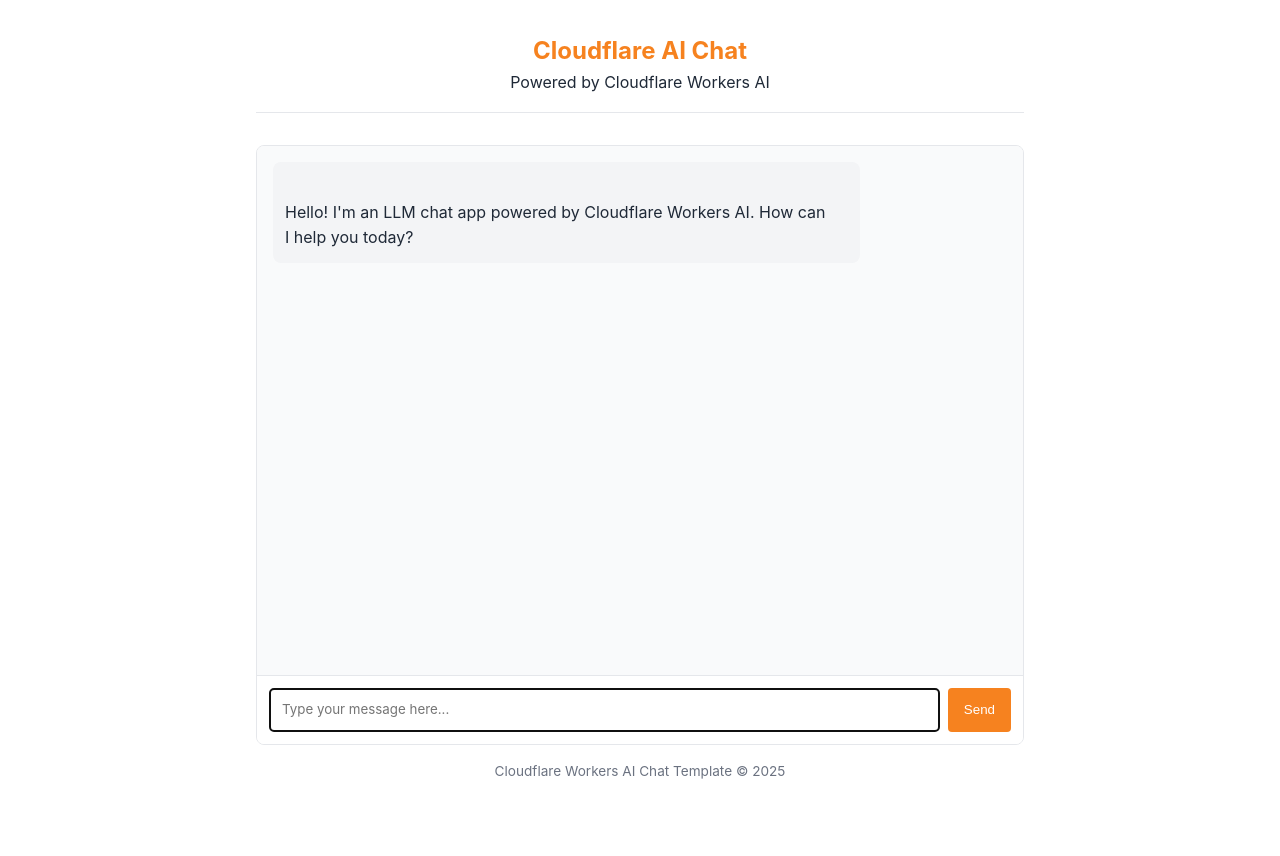
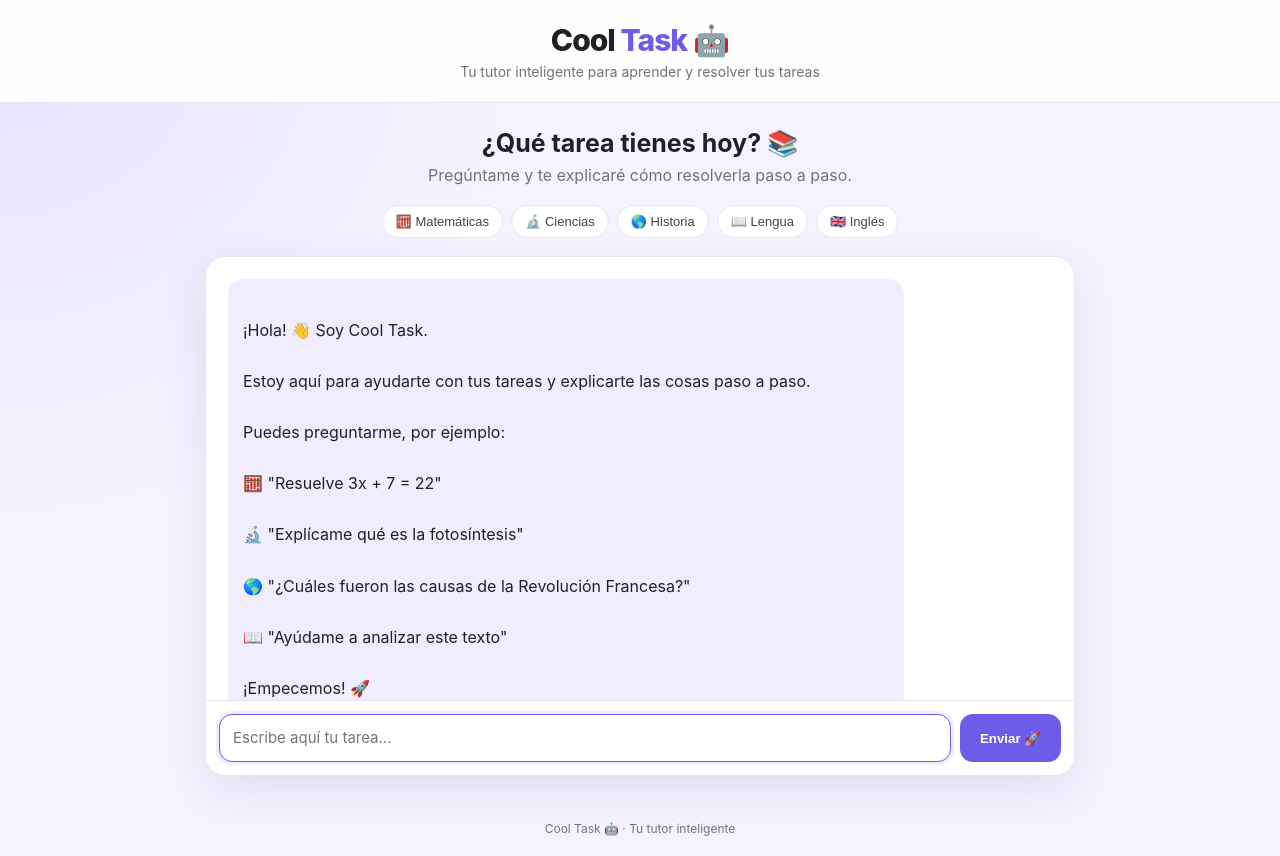
Before and after one commit to Diegoart68/cool-task, a website: page public/index.html in a window 1280 px wide. Before the commit the page ends 800 px from the top, so only its background shows below. Drawn offline with Linux system fonts and the light colour scheme.

Commit message:
Refactor index.html for Spanish localization and styling
Updated the HTML structure and styles for the chat application, changing the language to Spanish and modifying various elements for improved layout and design.

```diff
--- a/public/index.html
+++ b/public/index.html
@@ -1,19 +1,22 @@
 <!doctype html>
-<html lang="en">
+<html lang="es">
 <head>
   <meta charset="UTF-8" />
   <meta name="viewport" content="width=device-width, initial-scale=1.0" />
-		<title>LLM Chat App</title>
+
+  <title>Cool Task — Tu tutor inteligente</title>
+
   <style>
     :root {
-				--primary-color: #f6821f;
-				--primary-hover: #e67e22;
-				--light-bg: #f9fafb;
-				--border-color: #e5e7eb;
-				--text-color: #1f2937;
-				--text-light: #6b7280;
-				--user-msg-bg: #fff2e6;
-				--assistant-msg-bg: #f3f4f6;
+      --primary: #6c5ce7;
+      --primary-dark: #5748c9;
+      --background: #f5f3ff;
+      --card: #ffffff;
+      --text: #202124;
+      --muted: #737373;
+      --border: #e8e5f2;
+      --user: #6c5ce7;
+      --assistant: #f0edff;
     }
 
     * {
@@ -24,110 +27,187 @@
 
     body {
       font-family:
-					-apple-system, BlinkMacSystemFont, "Segoe UI", Roboto, Oxygen, Ubuntu,
-					Cantarell, sans-serif;
-				line-height: 1.6;
-				color: var(--text-color);
-				max-width: 800px;
-				margin: 0 auto;
-				padding: 1rem;
+        -apple-system,
+        BlinkMacSystemFont,
+        "Segoe UI",
+        Roboto,
+        Arial,
+        sans-serif;
+
+      background:
+        radial-gradient(circle at top left, #e7e2ff, transparent 35%),
+        var(--background);
+
+      color: var(--text);
+      min-height: 100vh;
     }
 
     header {
+      padding: 22px 20px;
+      background: rgba(255, 255, 255, 0.9);
+      border-bottom: 1px solid var(--border);
       text-align: center;
-				margin-bottom: 2rem;
-				padding: 1rem 0;
-				border-bottom: 1px solid var(--border-color);
+      backdrop-filter: blur(10px);
     }
 
-			h1 {
-				font-size: 1.5rem;
-				color: var(--primary-color);
+    .logo {
+      font-size: 30px;
+      font-weight: 800;
+      letter-spacing: -1px;
+    }
+
+    .logo span {
+      color: var(--primary);
+    }
+
+    .subtitle {
+      margin-top: 5px;
+      color: var(--muted);
+      font-size: 14px;
+    }
+
+    main {
+      width: min(900px, 100%);
+      margin: 25px auto;
+      padding: 0 15px;
+    }
+
+    .welcome {
+      text-align: center;
+      margin-bottom: 20px;
+    }
+
+    .welcome h2 {
+      font-size: 25px;
+      margin-bottom: 7px;
+    }
+
+    .welcome p {
+      color: var(--muted);
+    }
+
+    .subjects {
+      display: flex;
+      gap: 8px;
+      justify-content: center;
+      flex-wrap: wrap;
+      margin: 18px 0;
+    }
+
+    .subject {
+      border: 1px solid var(--border);
+      background: white;
+      color: #444;
+      border-radius: 999px;
+      padding: 8px 13px;
+      cursor: pointer;
+      font-size: 13px;
+      transition: 0.2s;
+    }
+
+    .subject:hover {
+      border-color: var(--primary);
+      color: var(--primary);
+      transform: translateY(-1px);
     }
 
     .chat-container {
       display: flex;
       flex-direction: column;
-				height: calc(100vh - 200px);
-				min-height: 400px;
-				border: 1px solid var(--border-color);
-				border-radius: 8px;
+      height: 65vh;
+      min-height: 480px;
+      background: var(--card);
+      border: 1px solid var(--border);
+      border-radius: 20px;
       overflow: hidden;
+      box-shadow: 0 15px 45px rgba(60, 40, 120, 0.10);
     }
 
     .chat-messages {
       flex: 1;
       overflow-y: auto;
-				padding: 1rem;
-				background-color: var(--light-bg);
+      padding: 22px;
     }
 
     .message {
-				margin-bottom: 1rem;
-				padding: 0.75rem;
-				border-radius: 8px;
-				max-width: 80%;
+      margin-bottom: 15px;
+      padding: 13px 15px;
+      border-radius: 16px;
+      max-width: 82%;
+      line-height: 1.6;
+      overflow-wrap: anywhere;
     }
 
     .message p {
       white-space: pre-line;
       margin: 0;
-				overflow-wrap: anywhere;
+    }
+
+    .assistant-message {
+      background: var(--assistant);
+      margin-right: auto;
+      border-bottom-left-radius: 5px;
     }
 
     .user-message {
-				background-color: var(--user-msg-bg);
-				align-self: flex-end;
+      background: var(--user);
+      color: white;
       margin-left: auto;
-			}
-
-			.assistant-message {
-				background-color: var(--assistant-msg-bg);
-				align-self: flex-start;
+      border-bottom-right-radius: 5px;
     }
 
     .message-input {
       display: flex;
-				padding: 0.75rem;
-				border-top: 1px solid var(--border-color);
-				background-color: white;
+      gap: 9px;
+      padding: 13px;
+      border-top: 1px solid var(--border);
+      background: white;
     }
 
     #user-input {
       flex: 1;
-				padding: 0.75rem;
-				border: 1px solid var(--border-color);
-				border-radius: 4px;
+      padding: 13px;
+      border: 1px solid var(--border);
+      border-radius: 13px;
       font-family: inherit;
+      font-size: 15px;
       resize: none;
-				min-height: 44px;
+      min-height: 48px;
+      outline: none;
+    }
+
+    #user-input:focus {
+      border-color: var(--primary);
+      box-shadow: 0 0 0 3px rgba(108, 92, 231, 0.10);
     }
 
     #send-button {
-				margin-left: 0.5rem;
-				padding: 0 1rem;
-				background-color: var(--primary-color);
+      padding: 0 20px;
+      background: var(--primary);
       color: white;
       border: none;
-				border-radius: 4px;
+      border-radius: 13px;
       cursor: pointer;
-				transition: background-color 0.2s;
+      font-weight: 700;
+      transition: 0.2s;
     }
 
     #send-button:hover {
-				background-color: var(--primary-hover);
+      background: var(--primary-dark);
+      transform: translateY(-1px);
     }
 
     #send-button:disabled {
-				background-color: var(--text-light);
+      opacity: 0.55;
       cursor: not-allowed;
+      transform: none;
     }
 
     .typing-indicator {
       display: none;
-				font-style: italic;
-				color: var(--text-light);
-				padding: 1rem;
+      color: var(--muted);
+      padding: 0 22px 12px;
+      font-size: 13px;
     }
 
     .typing-indicator.visible {
@@ -135,49 +215,139 @@
     }
 
     footer {
-				margin-top: 1rem;
       text-align: center;
-				font-size: 0.85rem;
-				color: var(--text-light);
+      padding: 20px;
+      color: var(--muted);
+      font-size: 12px;
+    }
+
+    @media (max-width: 600px) {
+      .logo {
+        font-size: 26px;
+      }
+
+      .chat-container {
+        height: 70vh;
+        min-height: 400px;
+        border-radius: 15px;
+      }
+
+      .message {
+        max-width: 90%;
+      }
+
+      #send-button {
+        padding: 0 15px;
+      }
     }
   </style>
 </head>
+
 <body>
+
   <header>
-			<h1>Cloudflare AI Chat</h1>
-			<p>Powered by Cloudflare Workers AI</p>
+    <div class="logo">Cool <span>Task</span> 🤖</div>
+    <div class="subtitle">
+      Tu tutor inteligente para aprender y resolver tus tareas
+    </div>
   </header>
 
+  <main>
+
+    <div class="welcome">
+      <h2>¿Qué tarea tienes hoy? 📚</h2>
+      <p>Pregúntame y te explicaré cómo resolverla paso a paso.</p>
+    </div>
+
+    <div class="subjects">
+      <button class="subject" onclick="setSubject('Matemáticas')">
+        🧮 Matemáticas
+      </button>
+
+      <button class="subject" onclick="setSubject('Ciencias')">
+        🔬 Ciencias
+      </button>
+
+      <button class="subject" onclick="setSubject('Historia')">
+        🌎 Historia
+      </button>
+
+      <button class="subject" onclick="setSubject('Lengua')">
+        📖 Lengua
+      </button>
+
+      <button class="subject" onclick="setSubject('Inglés')">
+        🇬🇧 Inglés
+      </button>
+    </div>
+
     <div class="chat-container">
+
       <div id="chat-messages" class="chat-messages">
+
         <div class="message assistant-message">
           <p>
-						Hello! I'm an LLM chat app powered by Cloudflare Workers AI. How can
-						I help you today?
+¡Hola! 👋 Soy Cool Task.
+
+Estoy aquí para ayudarte con tus tareas y explicarte las cosas paso a paso.
+
+Puedes preguntarme, por ejemplo:
+
+🧮 "Resuelve 3x + 7 = 22"
+
+🔬 "Explícame qué es la fotosíntesis"
+
+🌎 "¿Cuáles fueron las causas de la Revolución Francesa?"
+
+📖 "Ayúdame a analizar este texto"
+
+¡Empecemos! 🚀
           </p>
         </div>
+
       </div>
 
       <div class="typing-indicator" id="typing-indicator">
-				AI is thinking...
+        🤖 Cool Task está pensando...
       </div>
 
       <div class="message-input">
+
         <textarea
           id="user-input"
-					placeholder="Type your message here..."
+          placeholder="Escribe aquí tu tarea..."
           rows="1"
           autofocus
         ></textarea>
-				<button id="send-button">Send</button>
-			</div>
+
+        <button id="send-button">
+          Enviar 🚀
+        </button>
+
       </div>
 
+    </div>
+
+  </main>
+
   <footer>
-			<p>Cloudflare Workers AI Chat Template &copy; 2025</p>
+    Cool Task 🤖 · Tu tutor inteligente
   </footer>
 
-		<!-- Chat app script -->
+  <script>
+    function setSubject(subject) {
+      const input = document.getElementById("user-input");
+
+      input.value =
+        "Necesito ayuda con " +
+        subject +
+        ". ";
+
+      input.focus();
+    }
+  </script>
+
   <script src="chat.js"></script>
+
 </body>
 </html>
```
Lines whose indentation alone changed are shown as unchanged.
